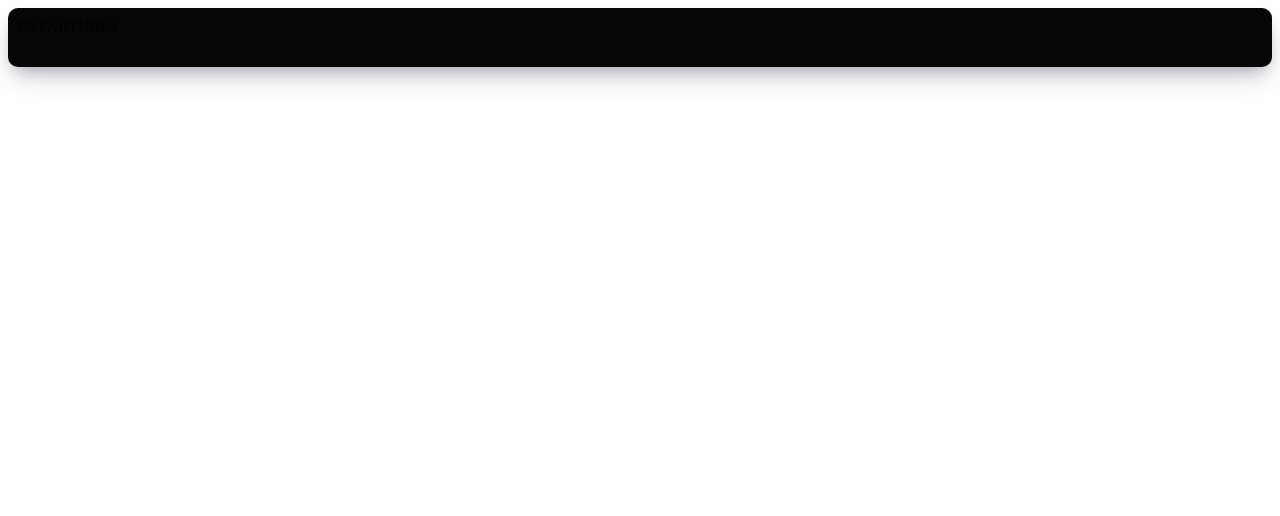
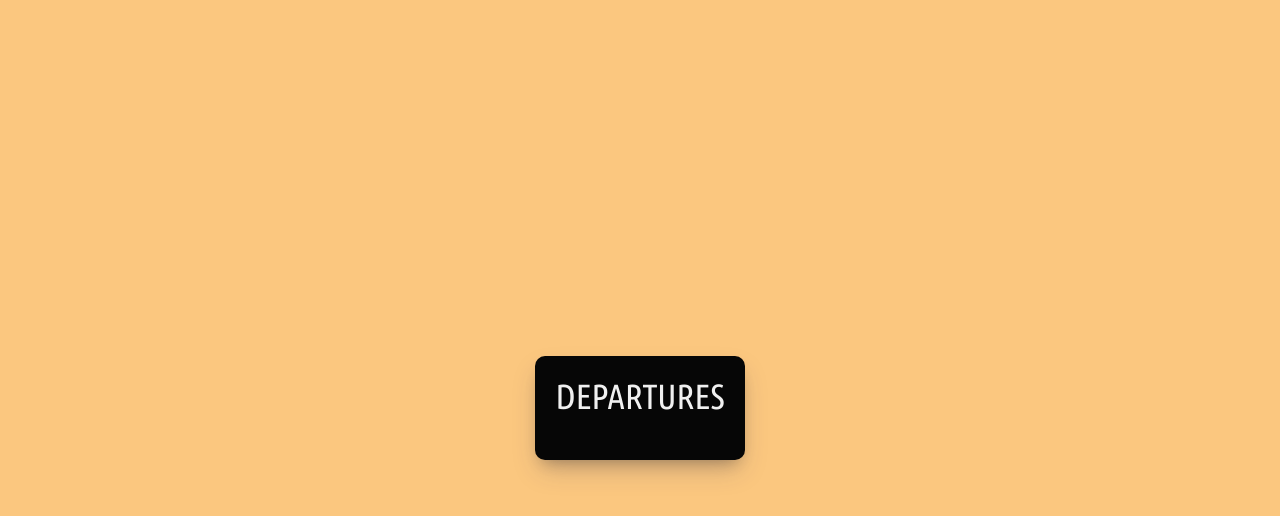
Before and after one commit to graceupongraceemi/react-flight-widget, a React (Create React App) app: page / in a window 1280 px wide. Shown: the top 516 px of the page. Built offline with nearby package versions, Linux system fonts and the light colour scheme; the HTML template or start-up script is replaced by a standard one.

Commit message:
index.css further modified to use google fonts and header DEPARTURES to be shown in the center of the page

```diff
--- a/src/index.css
+++ b/src/index.css
@@ -1,3 +1,23 @@
+@import url('https://fonts.googleapis.com/css2?family=Ubuntu+Condensed&display=swap');
+
+* {
+  font-family: 'Ubuntu Condensed', sans-serif, Arial;
+  color: rgb(240, 240, 240);
+  font-size: 35px;
+}
+
+body {
+  display: flex;
+  justify-content: center;
+  height: 100vh;
+  align-items: center;
+  background-color: rgb(251, 199, 127);
+}
+
+header {
+  padding: 10px;
+}
+
 .departures {
   background-color: rgb(6, 6, 6);
   border-radius: 10px;
```
